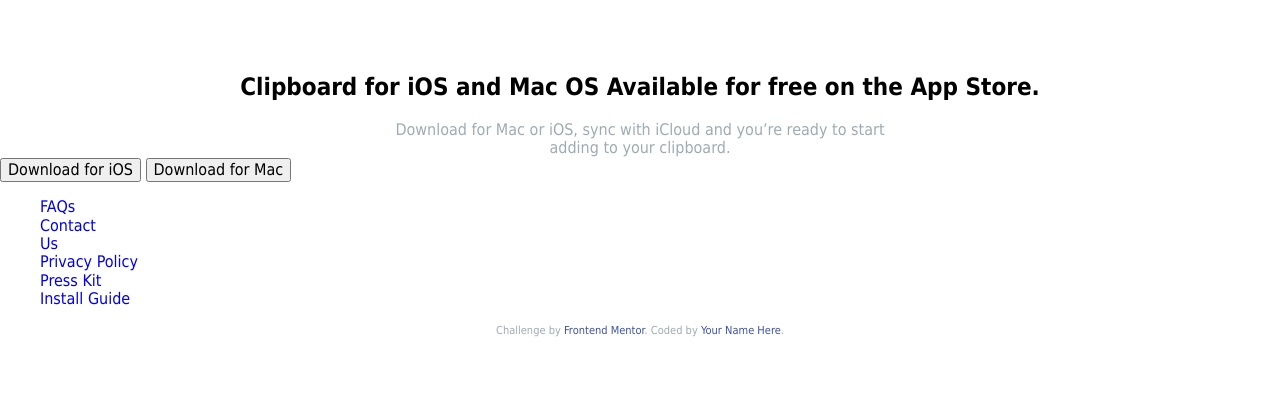
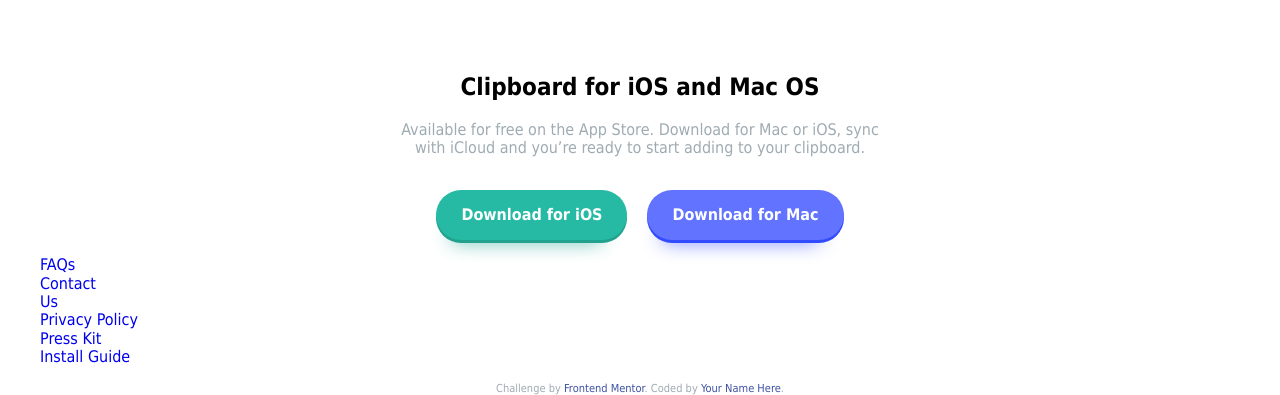
Before and after one commit to ArttuOll/MockWebsites, a plain HTML site: page clipboard-landing-page-master/index.html in a window 1280 px wide. Shown: the part 2296-2691 px from the top of the page. Before the commit the page ends 2633 px from the top, so only its background shows below. Drawn offline with Linux system fonts and the light colour scheme; a web font is replaced by a local one.

Commit message:
Add download section styles

```diff
--- a/clipboard-landing-page-master/css/styles.css
+++ b/clipboard-landing-page-master/css/styles.css
@@ -72,7 +72,7 @@ section:first-of-type div {
   margin-top: 2rem;
 }
 
-section:first-of-type button {
+article button {
   margin: auto 10px;
   border: none;
   color: white;
@@ -84,7 +84,7 @@ section:first-of-type button {
     -5px 20px 20px -20px hsl(171, 66%, 38%);
 }
 
-section:first-of-type button:nth-of-type(2) {
+article button:nth-of-type(2) {
   background-color: var(--light-blue);
   box-shadow: 0px 3px 0px hsl(233, 100%, 60%),
     -5px 20px 20px -20px hsl(233, 100%, 60%);
@@ -200,6 +200,14 @@ aside img:nth-child(5) {
   height: 40px;
 }
 
+/* Download section */
+
+article:nth-of-type(2) > div {
+  display: flex;
+  justify-content: center;
+  margin-top: 4vh;
+}
+
 /* Footer */
 
 .attribution {
--- a/clipboard-landing-page-master/index.html
+++ b/clipboard-landing-page-master/index.html
@@ -113,10 +113,10 @@
       </aside>
       <article>
         <h2>
-          Clipboard for iOS and Mac OS Available for free on the App Store.
+          Clipboard for iOS and Mac OS
         </h2>
         <p>
-          Download for Mac or iOS, sync with iCloud and you’re ready to start
+          Available for free on the App Store. Download for Mac or iOS, sync with iCloud and you’re ready to start
           adding to your clipboard.
         </p>
         <div>
```
